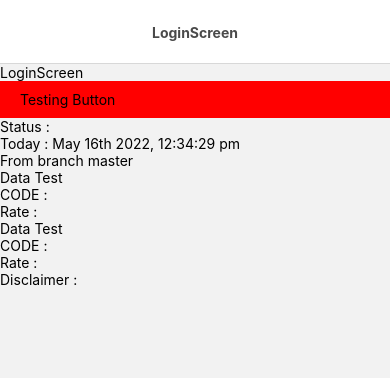
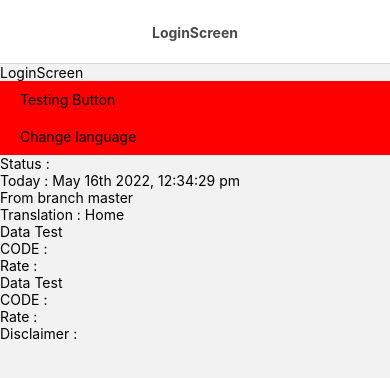
Before and after one commit to Archimondee/boilerplate-rn, a React Native app: screen /LoginScreen in a window 390 px wide. Shown: the top 378 px of the page. Built offline with nearby package versions, Linux system fonts and the light colour scheme; no server answers.

Commit message:
add translation module

```diff
--- a/package.json
+++ b/package.json
@@ -32,8 +32,10 @@
     "@react-navigation/stack": "^6.2.1",
     "axios": "^0.27.2",
     "babel-plugin-module-resolver": "^4.1.0",
+    "i18next": "^21.8.5",
     "moment": "^2.29.3",
     "react": "17.0.2",
+    "react-i18next": "^11.16.9",
     "react-native": "0.68.2",
     "react-native-config": "^1.4.5",
     "react-native-gesture-handler": "^2.4.2",
--- /dev/null
+++ b/src/i18n/index.ts
@@ -0,0 +1,31 @@
+import i18n from "i18next";
+import { initReactI18next } from "react-i18next";
+
+import id from "./language/id.json";
+import en from "./language/en.json";
+
+//empty for now
+const resources = {
+  id: {
+    translation: id,
+  },
+  en: {
+    translation: en,
+  },
+};
+
+export const changeLanguage = (translation: string) => {
+  i18n.language = translation;
+};
+
+i18n.use(initReactI18next).init({
+  resources,
+  compatibilityJSON: "v3",
+  //language to use if translations in user language are not available
+  fallbackLng: ["en", "id"],
+  interpolation: {
+    escapeValue: false, // not needed for react!!
+  },
+});
+
+export default i18n;
--- /dev/null
+++ b/src/i18n/language/en.json
@@ -0,0 +1,3 @@
+{
+  "home": "Home"
+}
--- /dev/null
+++ b/src/i18n/language/id.json
@@ -0,0 +1,3 @@
+{
+  "home": "Rumah"
+}
--- a/src/screens/LoginScreen/LoginScreen.tsx
+++ b/src/screens/LoginScreen/LoginScreen.tsx
@@ -6,18 +6,26 @@ import Config from "react-native-config";
 import { useEffect } from "react";
 import { useDispatch } from "react-redux";
 import moment from "moment";
+import { useTranslation } from "react-i18next";
 
 import { useTestData } from "../../hooks";
 import { getDataTest } from "../../store/user/actions";
 
 import styles from "./LoginScreenStyles";
+import "../../i18n";
 
 const LoginScreen = () => {
   const testData = useTestData();
   const dispatch: any = useDispatch();
+  const { i18n } = useTranslation();
+
   useEffect(() => {
     dispatch(getDataTest());
   }, [dispatch]);
+
+  // const changeLanguage = (lng: string) => {
+  //   i18n.changeLanguage(lng);
+  // };
   return (
     <View style={styles.container}>
       <Text>LoginScreen</Text>
@@ -25,10 +33,18 @@ const LoginScreen = () => {
         title="Testing Button"
         onPress={() => NavigationService.navigate("RegisterScreen")}
       />
+      <ButtonExample
+        title="Change language"
+        onPress={() => {
+          i18n.changeLanguage("id");
+          console.log("Heloooo");
+        }}
+      />
       <Text>Status : {Config.STATUS}</Text>
 
       <Text>Today : {moment().format("MMMM Do YYYY, h:mm:ss a")}</Text>
       <Text>From branch master</Text>
+      <Text>Translation : {i18n.t("home")}</Text>
 
       <Text>Data Test </Text>
       <Text>CODE : {testData.data?.bpi.EUR.code}</Text>
```
Also changed, not shown: 2 other files (tests, documents, lock files or other folders).
